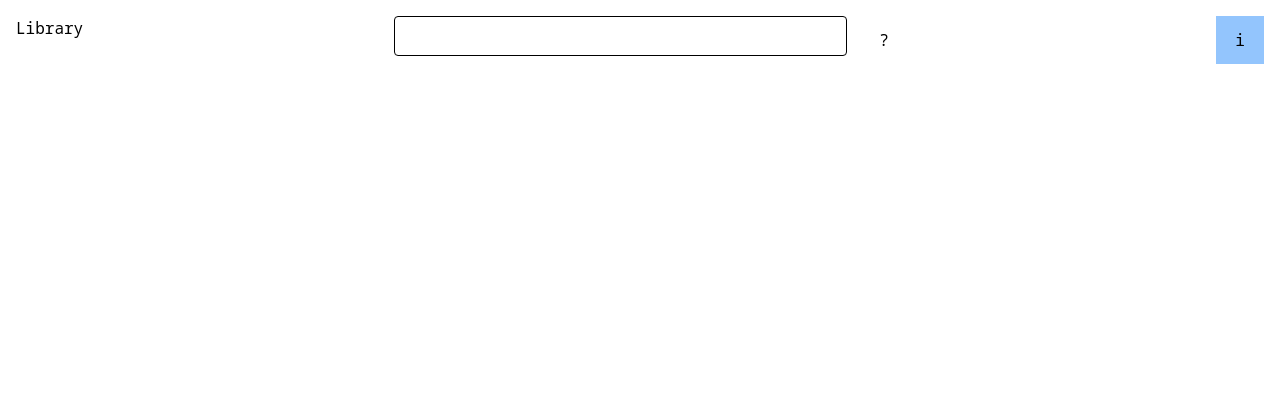
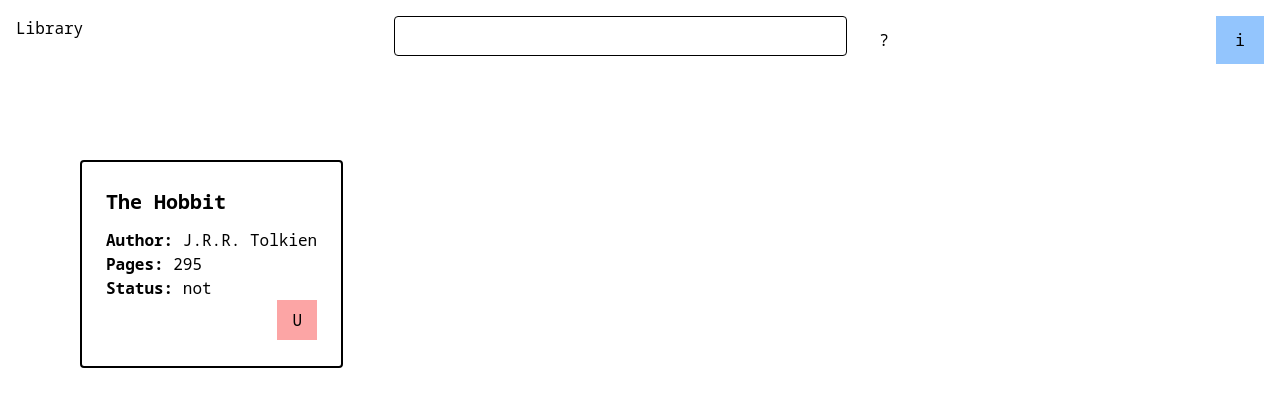
Before and after one commit to all0ver/library, a website: page docs/index.html in a window 1280 px wide. Drawn offline with Linux system fonts and the light colour scheme.

Commit message:
basic book-element styling

```diff
--- a/docs/index.html
+++ b/docs/index.html
@@ -6,10 +6,10 @@
         <title>Library</title>
         <link rel="stylesheet" href="output.css" />
         <style>
-        @import url('https://fonts.googleapis.com/css2?family=Noto+Sans+Mono:wght@100..900&display=swap');
-        body {
-            font-family: "Noto Sans Mono", monospace;
-        }
+            @import url("https://fonts.googleapis.com/css2?family=Noto+Sans+Mono:wght@100..900&display=swap");
+            body {
+                font-family: "Noto Sans Mono", monospace;
+            }
         </style>
     </head>
     <body>
@@ -20,17 +20,42 @@
         <button id="addBtn">Add book</button>
         <button id="all">Show all books</button> -->
 
-        <div class="min-h-screen">
+        <div class="min-h-screen flex flex-col">
             <div id="topbar" class="flex justify-between w-full p-4">
                 <h1>Library</h1>
                 <div class="flex-1 flex gap-4 justify-center">
-                    <input type="text" name="search" id="search" class="rounded border border-black h-10 p-2 basis-2/5">
+                    <input
+                        type="text"
+                        name="search"
+                        id="search"
+                        class="rounded border border-black h-10 p-2 basis-2/5"
+                    />
                     <button class="px-4">?</button>
                 </div>
-                <div id="account" class="h-12 w-12 flex justify-center place-items-center bg-blue-300">i</div>
+                <div
+                    id="account"
+                    class="h-12 w-12 flex justify-center place-items-center bg-blue-300"
+                >
+                    i
+                </div>
             </div>
-            <div id="main" class="">
-
+            <div id="main" class="flex flex-wrap p-20">
+                <div
+                    class="element border-2 rounded p-6 flex flex-col border-black justify-center h-52"
+                >
+                    <h2 class="font-bold pb-3 text-xl">The Hobbit</h2>
+                    <p>
+                        <span class="font-semibold">Author:</span> J.R.R.
+                        Tolkien
+                    </p>
+                    <p><span class="font-semibold">Pages:</span> 295</p>
+                    <p><span class="font-semibold">Status:</span> not</p>
+                    <button
+                        class="place-self-end bg-red-300 flex justify-center items-center w-10 h-10"
+                    >
+                        U
+                    </button>
+                </div>
             </div>
         </div>
         <script src="index.js"></script>
```
Also changed, not shown: docs/output.css.
